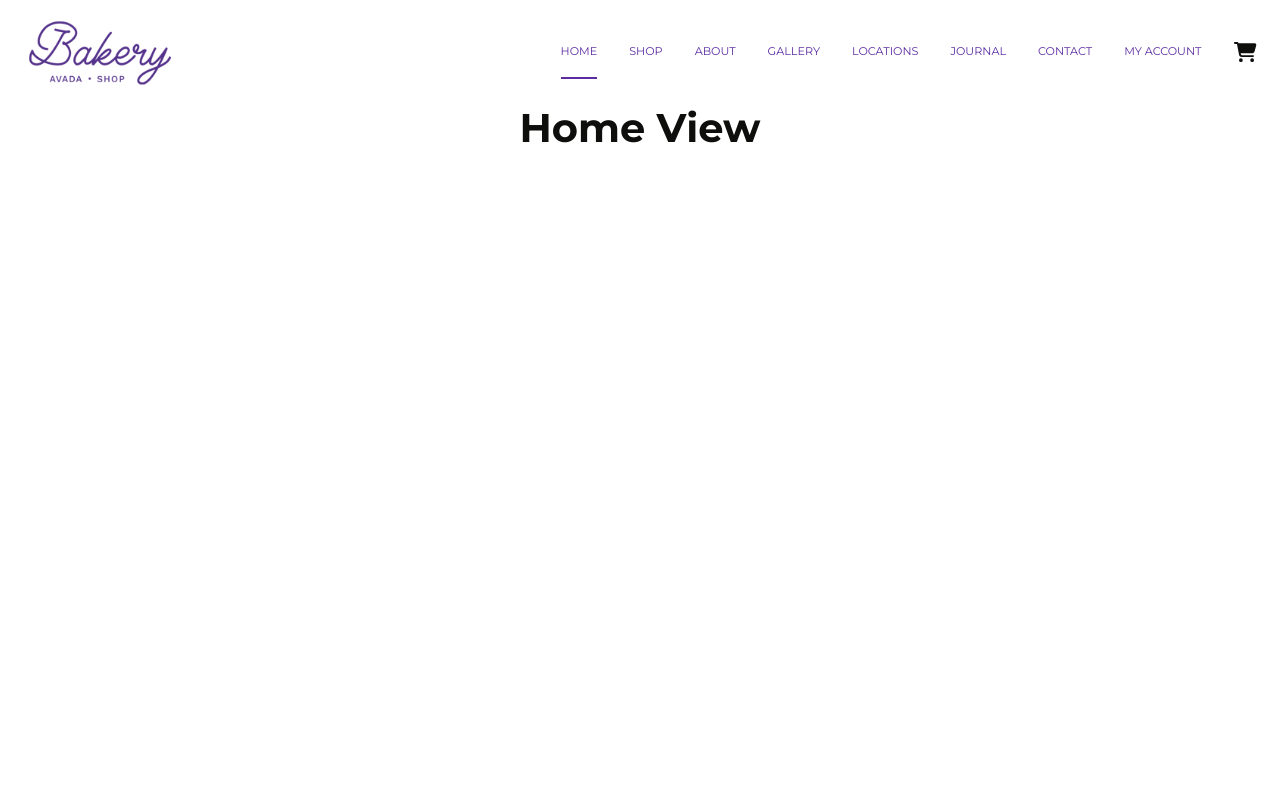
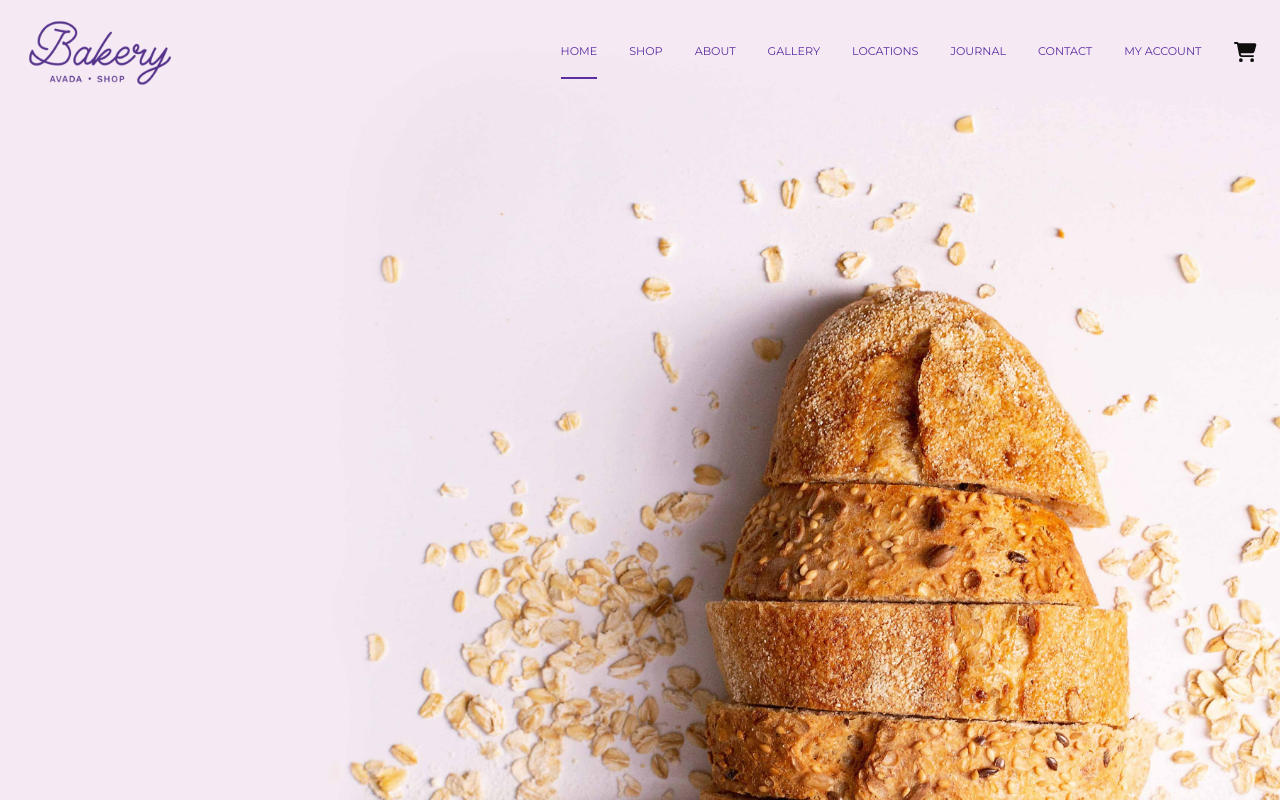
Before and after one commit to EliGolam/proj-html-vuejs, a Vue app: page / in a window 1280 px wide. Built offline with nearby package versions, Linux system fonts and the light colour scheme; a web font is replaced by a local one.

Commit message:
Added HeroBG

```diff
--- a/src/App.vue
+++ b/src/App.vue
@@ -10,16 +10,8 @@
 import PageHeader from './components/mainComponents/PageHeader.vue';
 
 export default {
-    components: { PageHeader }
+  components: {
+    PageHeader
+  }
 }
 </script>
-
-<style lang="scss">
-#app {
-  font-family: Avenir, Helvetica, Arial, sans-serif;
-  -webkit-font-smoothing: antialiased;
-  -moz-osx-font-smoothing: grayscale;
-  text-align: center;
-  color: #2c3e50;
-}
-</style>
--- a/src/components/RoutingNavLinkComponent.vue
+++ b/src/components/RoutingNavLinkComponent.vue
@@ -8,7 +8,6 @@ export default {
 
 	props: {
 		link: Object, /* Format { name: 'String', path: 'String' } */
-
 	}
 }
 </script>
--- a/src/components/mainComponents/PageHeader.vue
+++ b/src/components/mainComponents/PageHeader.vue
@@ -1,5 +1,7 @@
 <template>
-	<header class="wide-container">
+	<header class="wide-container hero-bg">
+
+		<div class="navigation">
 			<div class="logo-container"> <img :src="logoSrc" alt="The Bakery"> </div>
 
 			<NavBarComponent :navLinks="links" class="nav-bar" />
@@ -7,6 +9,7 @@
 			<MyAccountComponent class="my-account" />
 
 			<ShoppingCartComponent />
+		</div>
 	</header>
 </template>
 
@@ -50,6 +53,7 @@ header {
 	$logo-size: 150px;
 	$default-padding: $_size-6;
 
+	.navigation {
 		// Flex Container
 		display: flex;
 		align-items: center;
@@ -67,4 +71,21 @@ header {
 			margin: 0 $default-padding;
 		}
 	}
+
+}
+
+.hero-bg {
+	// HERO BG
+	background-image: url('@/assets/images/hero-header-bakery.jpg');
+	background-repeat: no-repeat;
+	background-size: cover;
+
+	// Parallax
+	background-attachment: fixed;
+	background-position: center;
+
+	// Size
+	width: 100%;
+	min-height: 800px;
+}
 </style>
--- /dev/null
+++ b/src/components/mainComponents/PageHeroSplash.vue
@@ -0,0 +1,28 @@
+<template>
+	<div class="hero">
+
+	</div>
+</template>
+
+<script>
+export default {
+	name: 'PageHeroSplash'
+}
+</script>
+
+<style lang="scss" scoped>
+.hero {
+	// HERO BG
+	background-image: url('@/assets/images/hero-header-bakery.jpg');
+	background-repeat: no-repeat;
+	background-size: cover;
+
+	// Parallax
+	background-attachment: fixed;
+	background-position: center;
+
+	// Size
+	width: 100%;
+	min-height: 800px;
+}
+</style>
```
Also changed, not shown: src/components/NavigationComponent.vue (added). Lines whose indentation alone changed are shown as unchanged.
